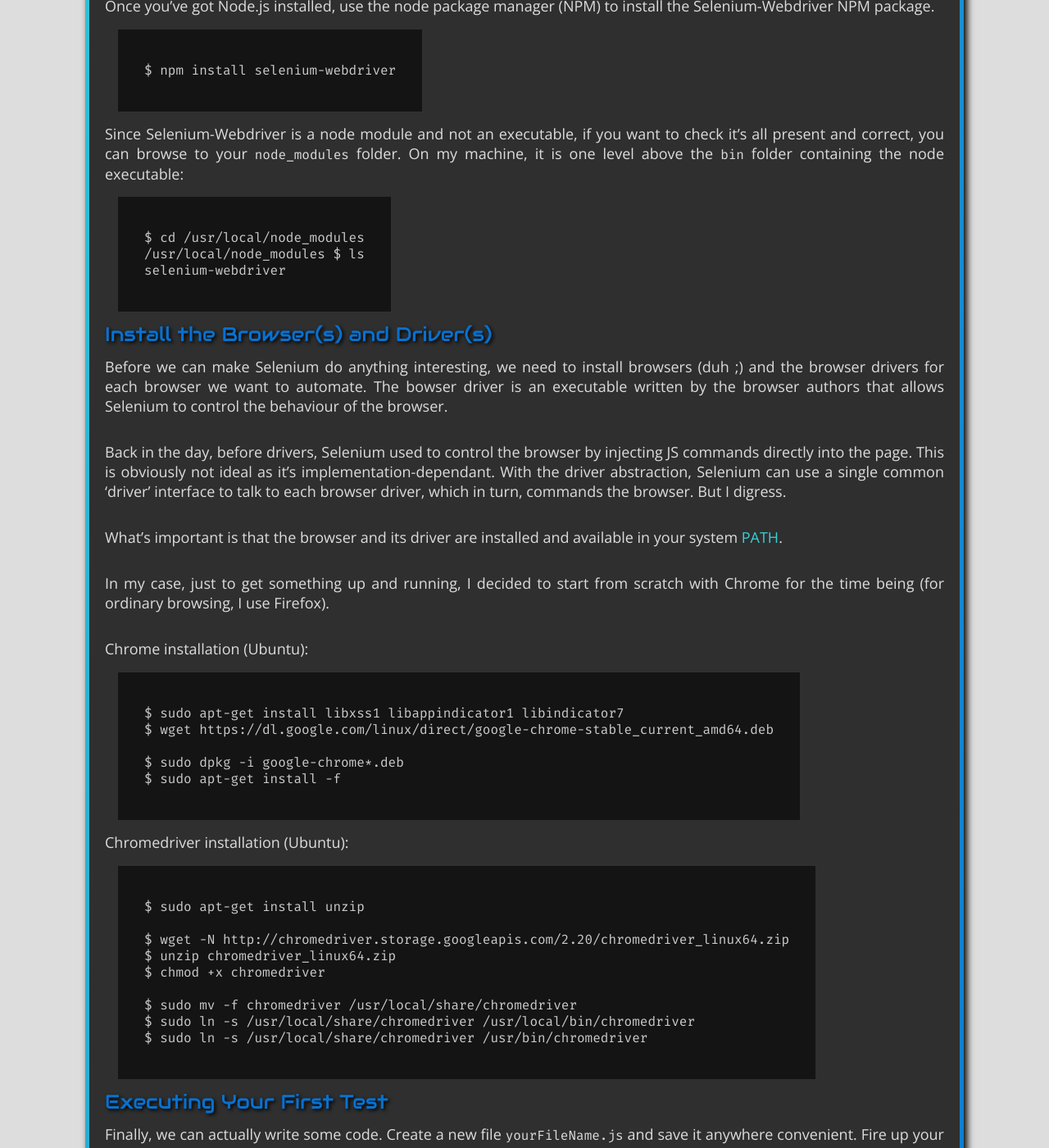
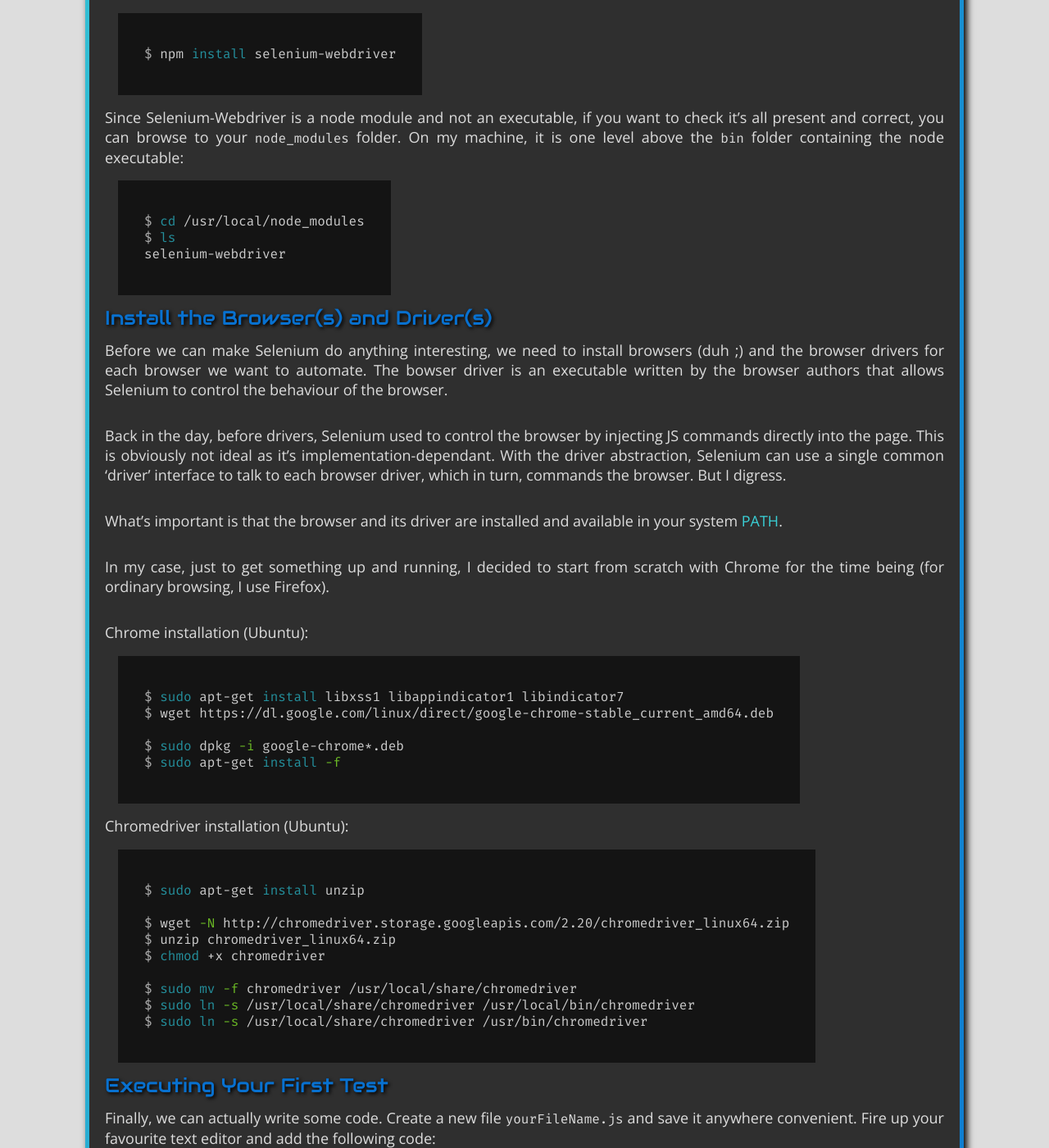
Before and after one commit to StaphSynth/StaphSynth.github.io, a Jekyll site: the page built from _posts/2016-10-10-using-selenium-webdriver-and-javascript.md, in a window 1280 px wide and 1400 px high, scrolled down 1641 px. Shown: the whole window at 82% size. Built offline with Jekyll 4.4.1, drawn with Linux system fonts in a browser that asks for light colours; nearby versions of some CDN libraries; comment, search, counter and statistics services are not loaded; some of the changed text lies outside the part shown.

Commit message:
add lang name to code block

````diff
--- a/_posts/2016-10-10-using-selenium-webdriver-and-javascript.md
+++ b/_posts/2016-10-10-using-selenium-webdriver-and-javascript.md
@@ -34,10 +35,9 @@
 
 First off, install Node.js. There are [many](http://www.hostingadvice.com/how-to/install-nodejs-ubuntu-14-04/) [pages](http://ask.xmodulo.com/install-node-js-linux.html) with [instructions](http://www.2daygeek.com/install-nodejs-on-ubuntu-centos-debian-fedora-mint-rhel-opensuse/) covering installation on various Linux distros, including the [official](https://nodejs.org/en/download/package-manager/) Node.js package installation page. When you're done, check that Node.js is correctly installed and working using the console. If it is, it will report the version number.
 
-```
+```terminal
 $ node --version
 v4.6.0
-$
 ```
 
 It's important to note here that Selenium-Webdriver has limited support for different Node.js versions, so the latest and greatest might not work. Make sure the version you install is listed in the [Node Support Policy](https://www.npmjs.com/package/selenium-webdriver#node-support-policy) table on the package doc page.
@@ -46,15 +46,15 @@
 
 Once you've got Node.js installed, use the node package manager (NPM) to install the Selenium-Webdriver NPM package.
 
-```
+```terminal
 $ npm install selenium-webdriver
 ```
 
 Since Selenium-Webdriver is a node module and not an executable, if you want to check it's all present and correct, you can browse to your `node_modules` folder. On my machine, it is one level above the `bin` folder containing the node executable:
 
-```
+```terminal
 $ cd /usr/local/node_modules
-/usr/local/node_modules $ ls
+$ ls
 selenium-webdriver
 ```
 
@@ -70,7 +70,7 @@
 
 Chrome installation (Ubuntu):
 
-```
+```terminal
 $ sudo apt-get install libxss1 libappindicator1 libindicator7
 $ wget https://dl.google.com/linux/direct/google-chrome-stable_current_amd64.deb
 
@@ -80,7 +80,7 @@
 
 Chromedriver installation (Ubuntu):
 
-```
+```terminal
 $ sudo apt-get install unzip
 
 $ wget -N http://chromedriver.storage.googleapis.com/2.20/chromedriver_linux64.zip
@@ -124,7 +124,7 @@
 
 To execute the test script, use node from the command line:
 
-```
+```terminal
 $ cd /path/to/your/testScript
 $ node testScript.js
 ```
````
Also changed, not shown: other parts of _posts/2016-10-10-using-selenium-webdriver-and-javascript.md (+1 -0 lines), _posts/2016-09-23-tags-in-jekyll.md (+5 -5 lines).
